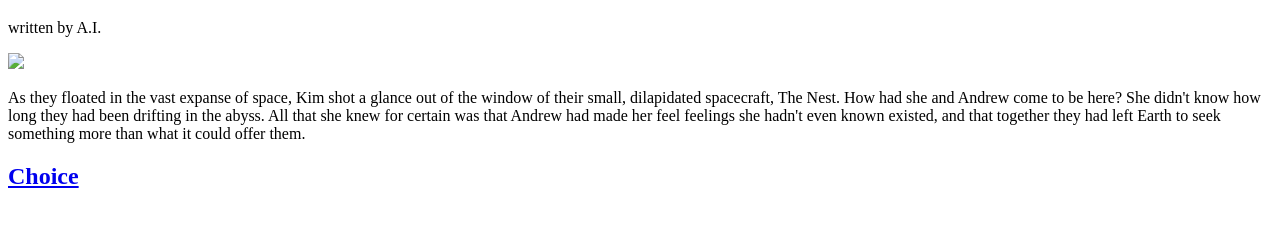
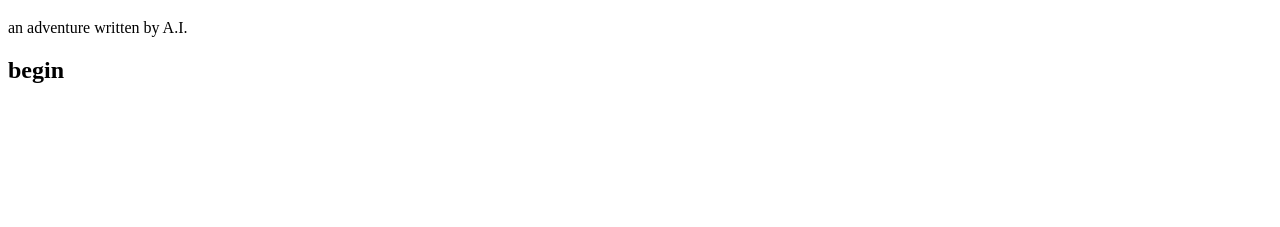
Before and after one commit to a14main/story, a plain HTML site: page index.html in a window 1280 px wide. Shown: the part 61-288 px from the top of the page. Drawn offline with Linux system fonts and the light colour scheme.

Commit message:
Update index.html

```diff
--- a/index.html
+++ b/index.html
@@ -11,25 +11,16 @@
     <div class="container">
       <div class="header">
         <h1 class="title">KIMDREW</h1>
-    <p class="subtitle">written by A.I.</p>
+        <p class="subtitle">an adventure written by A.I.</p>
       </div>
       <div class="main">
         <div class="section">
           <div class="text-container">
-	<img src="background.jpg"/>
-        <p class="text">
-          As they floated in the vast expanse of space, Kim shot a glance out of the window of their small, dilapidated spacecraft, The Nest. How had she and Andrew come to be here? She didn't know how long they had been drifting in the abyss. All that she knew for certain was that Andrew had made her feel feelings she hadn't even known existed, and that together they had left Earth to seek something more than what it could offer them.
-        </p>
-      </div>
-      <div class="choices">
-        <a href="#para2">
-          <h2 class="choice">Choice</h2>
-        </a>
+            <h2 id="begin" class="choice disabled">begin</h2>
           </div>
         </div>
       </div>
     </div>
-
     <script src="index.js"></script>
   </body>
 </html>
```
Lines whose indentation alone changed are shown as unchanged.
